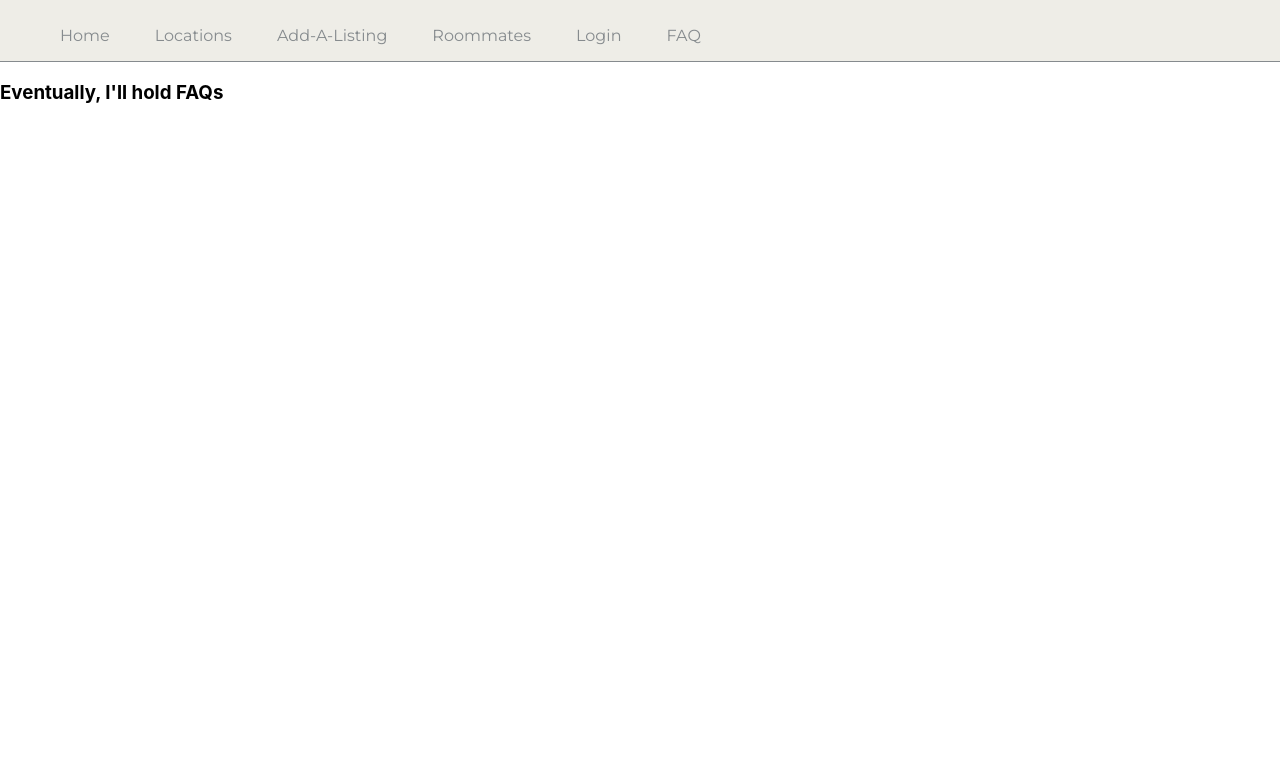
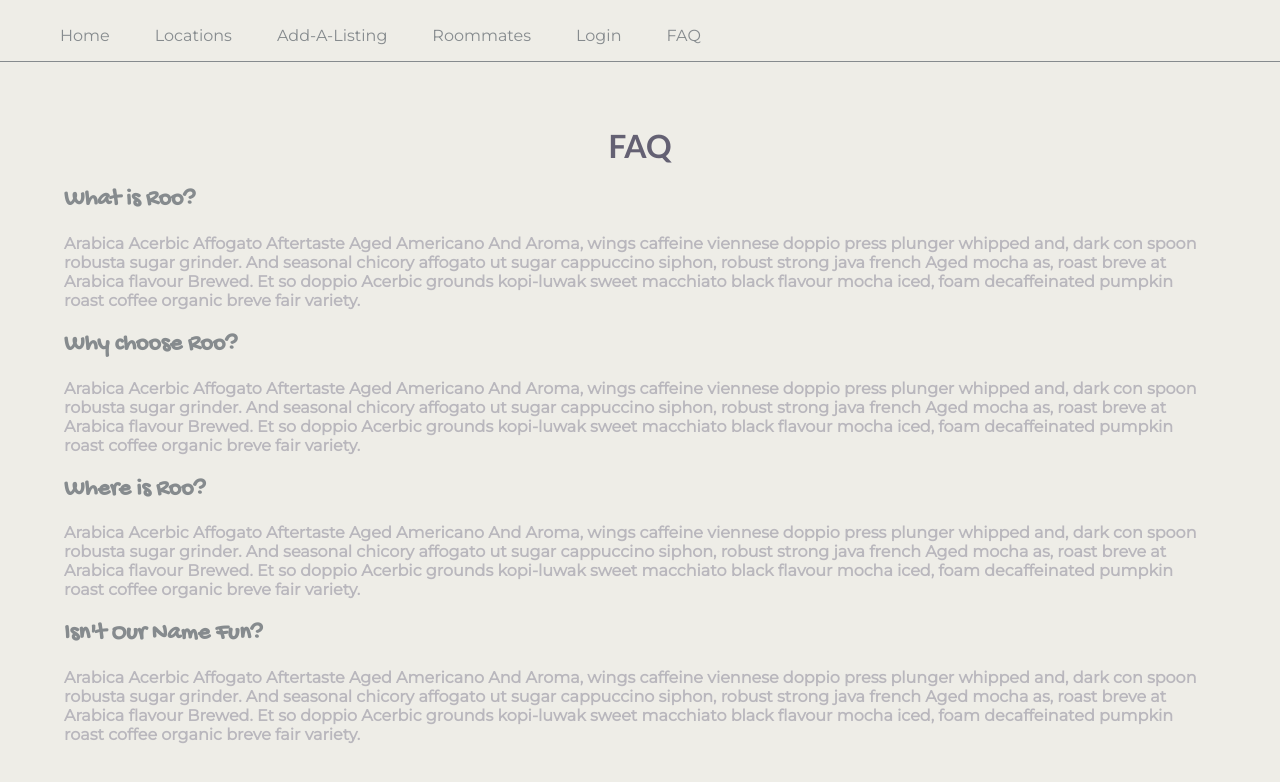
Before and after one commit to nndeto/project-roo-client, a React (Create React App) app: page /frequently-asked-questions in a window 1280 px wide. Shown: the top 782 px of the page. Built offline with nearby package versions, Linux system fonts and the light colour scheme.

Commit message:
styled faq page

```diff
--- /dev/null
+++ b/src/css/FAQ.scss
@@ -0,0 +1,36 @@
+@import url('https://fonts.googleapis.com/css2?family=Gochi+Hand&family=Montserrat&display=swap');
+
+$title-font:'Lato', sans-serif;
+$header-font:'Gochi Hand', cursive;
+$body-font: 'Montserrat', sans-serif;
+$main-color: #646173;
+$second-color: #868B8E;
+$third-color: #B9B7BD;
+$background-c:  #EEEDE7;
+$accent-color: #E7D2CC;
+
+.f-main {
+    box-sizing: border-box;
+    background: $background-c;
+    padding: 64px;
+
+}
+
+
+.f-title {
+    margin: 0px;
+    text-align: center;
+    font-family: $title-font;
+    color: $main-color;
+}
+
+.f-headers {
+    font-family: $header-font;
+    color: $second-color;
+}
+
+.f-answers{
+    font-family: $body-font;
+    color: $third-color;
+    font-weight: bold;
+}
--- a/src/pages/FAQ.jsx
+++ b/src/pages/FAQ.jsx
@@ -1,8 +1,20 @@
+import '../css/FAQ.scss'
+
 function FAQ() {
     return(
-        <div>
-            <h3>Eventually, I'll hold FAQs</h3>
-        </div>
+        <main className = "f-main">
+            <h1 className = "f-title">FAQ</h1>
+            <div className = "f-content">
+                <h2 className = "f-headers">What is Roo?</h2>
+                <p className="f-answers">Arabica Acerbic Affogato Aftertaste Aged Americano And Aroma, wings caffeine viennese doppio press plunger whipped and, dark con spoon robusta sugar grinder. And seasonal chicory affogato ut sugar cappuccino siphon, robust strong java french Aged mocha as, roast breve at Arabica flavour Brewed. Et so doppio Acerbic grounds kopi-luwak sweet macchiato black flavour mocha iced, foam decaffeinated pumpkin roast coffee organic breve fair variety.</p>
+                <h2 className = "f-headers">Why choose Roo?</h2>
+                <p className="f-answers">Arabica Acerbic Affogato Aftertaste Aged Americano And Aroma, wings caffeine viennese doppio press plunger whipped and, dark con spoon robusta sugar grinder. And seasonal chicory affogato ut sugar cappuccino siphon, robust strong java french Aged mocha as, roast breve at Arabica flavour Brewed. Et so doppio Acerbic grounds kopi-luwak sweet macchiato black flavour mocha iced, foam decaffeinated pumpkin roast coffee organic breve fair variety.</p>
+                <h2 className = "f-headers">Where is Roo?</h2>
+                <p className="f-answers">Arabica Acerbic Affogato Aftertaste Aged Americano And Aroma, wings caffeine viennese doppio press plunger whipped and, dark con spoon robusta sugar grinder. And seasonal chicory affogato ut sugar cappuccino siphon, robust strong java french Aged mocha as, roast breve at Arabica flavour Brewed. Et so doppio Acerbic grounds kopi-luwak sweet macchiato black flavour mocha iced, foam decaffeinated pumpkin roast coffee organic breve fair variety.</p>
+                <h2 className = "f-headers">Isn't Our Name Fun?</h2>
+                <p className="f-answers">Arabica Acerbic Affogato Aftertaste Aged Americano And Aroma, wings caffeine viennese doppio press plunger whipped and, dark con spoon robusta sugar grinder. And seasonal chicory affogato ut sugar cappuccino siphon, robust strong java french Aged mocha as, roast breve at Arabica flavour Brewed. Et so doppio Acerbic grounds kopi-luwak sweet macchiato black flavour mocha iced, foam decaffeinated pumpkin roast coffee organic breve fair variety.</p>
+            </div>
+        </main>
     )
 }
 
```
